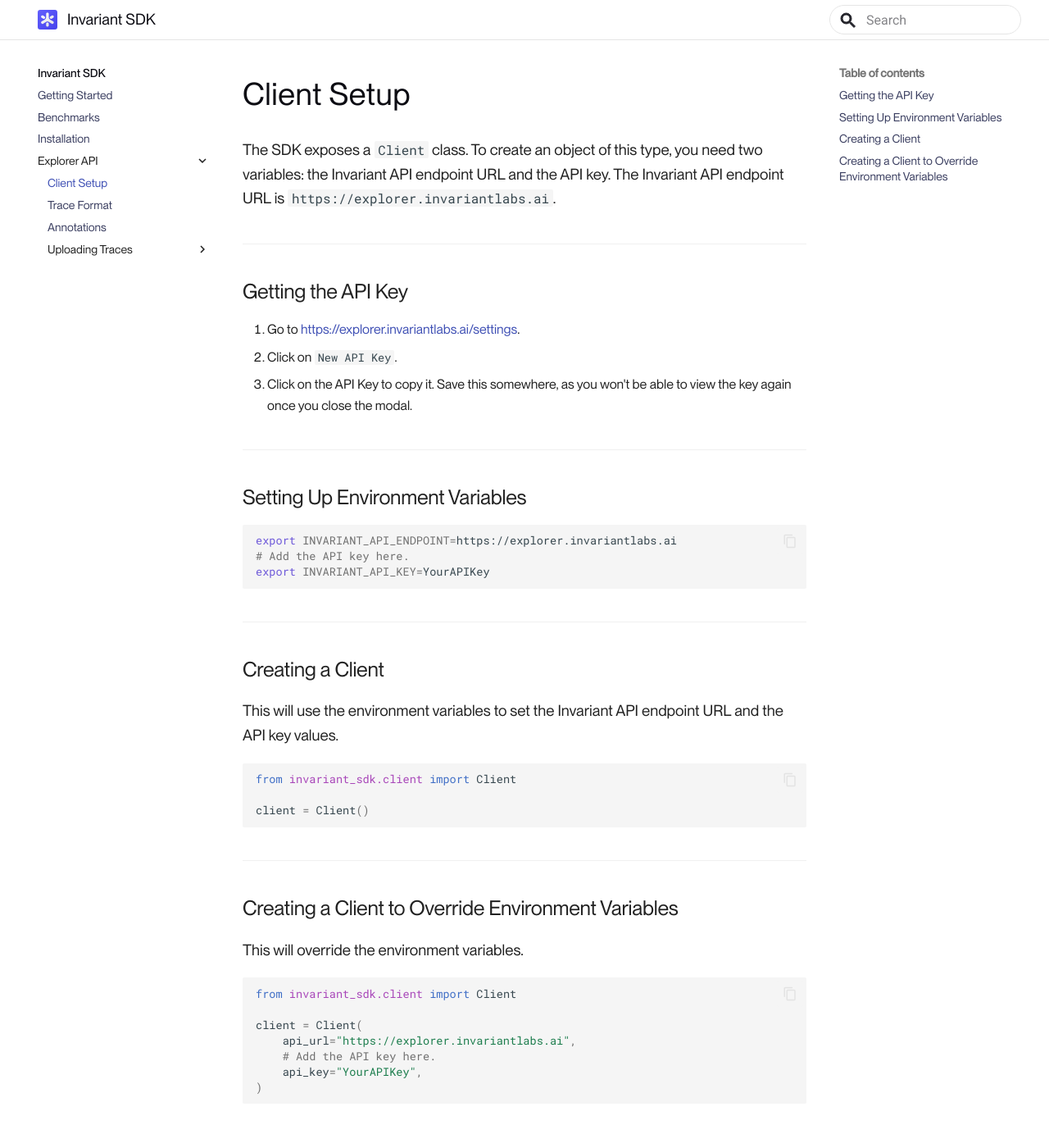
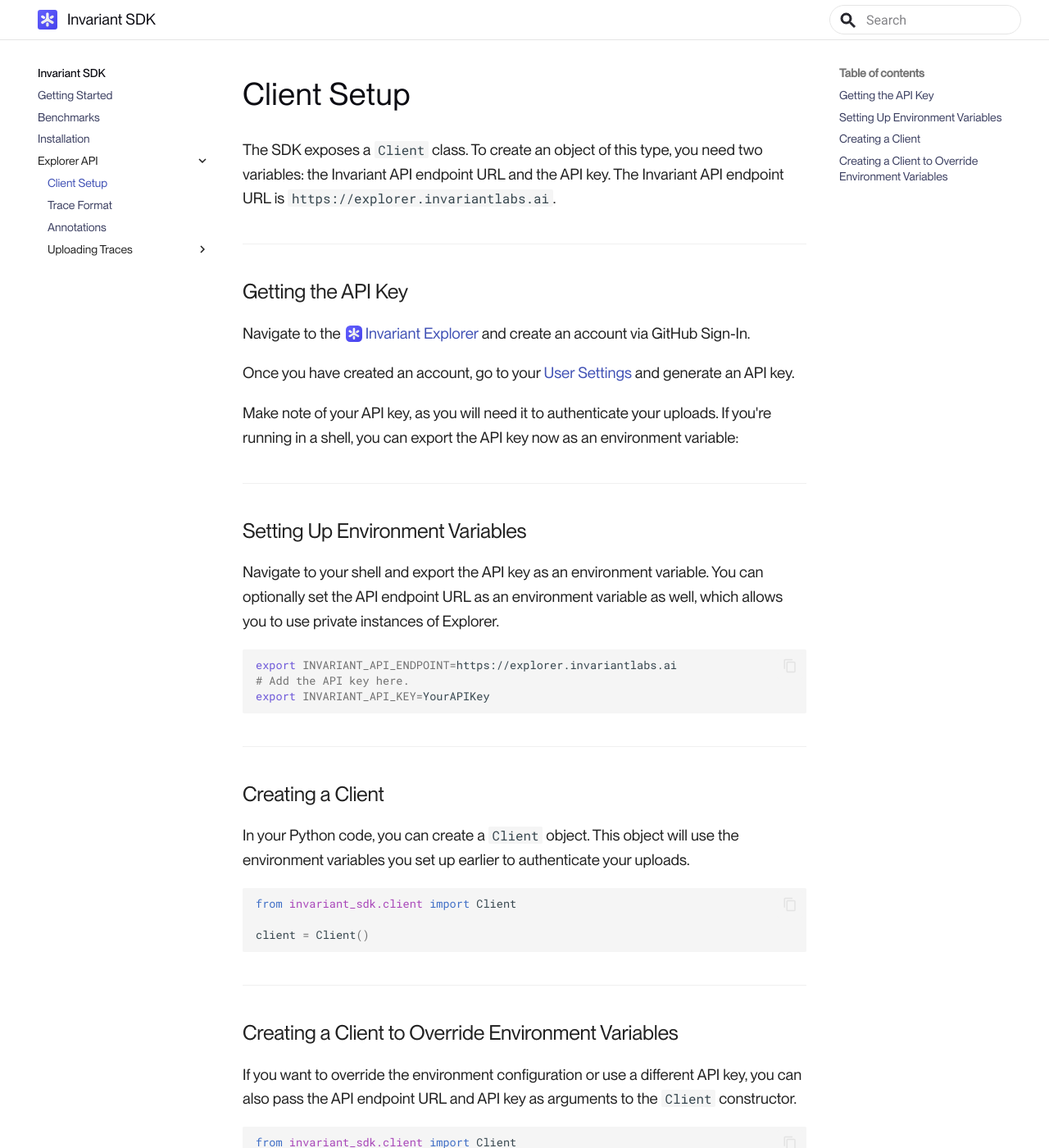
Before and after one commit to invariantlabs-ai/invariant-sdk, an MkDocs documentation site: the page built from docs/docs/Explorer_API/1_client_setup.md, in a window 1280 px wide and 1400 px high. Shown: the whole window at 82% size. Built offline with MkDocs 1.6.1 and Material for MkDocs 9.7.7, drawn with Linux system fonts in a browser that asks for light colours.

Commit message:
improve client setup

````diff
--- a/docs/docs/Explorer_API/1_client_setup.md
+++ b/docs/docs/Explorer_API/1_client_setup.md
@@ -4,11 +4,16 @@
 The Invariant API endpoint URL is `https://explorer.invariantlabs.ai`.
 
 ## Getting the API Key
-1. Go to [https://explorer.invariantlabs.ai/settings](https://explorer.invariantlabs.ai/settings).
-2. Click on `New API Key`.
-3. Click on the API Key to copy it. Save this somewhere, as you won't be able to view the key again once you close the modal.
+Navigate to the <img class='inline-invariant' src="../assets/logo.svg"/> [Invariant Explorer](https://explorer.invariantlabs.ai) and create an account via GitHub Sign-In.
+
+Once you have created an account, go to your [User Settings](https://explorer.invariantlabs.ai/settings) and generate an API key.
+
+Make note of your API key, as you will need it to authenticate your uploads. If you're running in a shell, you can export the API key now as an environment variable:
 
 ## Setting Up Environment Variables
+
+Navigate to your shell and export the API key as an environment variable. You can optionally set the API endpoint URL as an environment variable as well, which allows you to use private instances of Explorer.
+
 ```bash
 export INVARIANT_API_ENDPOINT=https://explorer.invariantlabs.ai
 # Add the API key here.
@@ -16,7 +21,9 @@
 ```
 
 ## Creating a Client
-This will use the environment variables to set the Invariant API endpoint URL and the API key values.
+
+In your Python code, you can create a `Client` object. This object will use the environment variables you set up earlier to authenticate your uploads.
+
 ```python
 from invariant_sdk.client import Client
 
@@ -24,7 +31,8 @@
 ```
 
 ## Creating a Client to Override Environment Variables
-This will override the environment variables.
+
+If you want to override the environment configuration or use a different API key, you can also pass the API endpoint URL and API key as arguments to the `Client` constructor.
 
 ```python
 from invariant_sdk.client import Client
````
